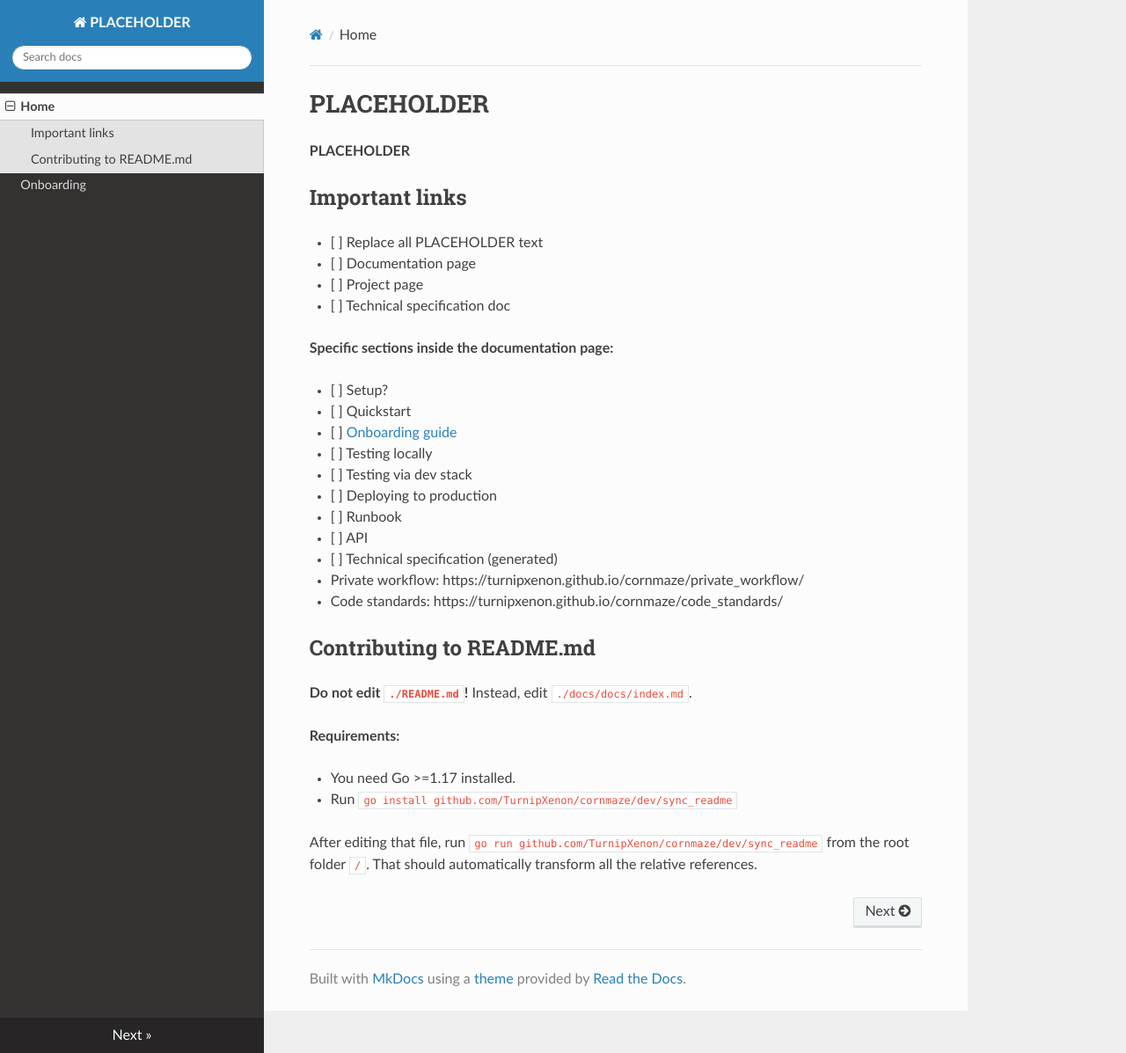
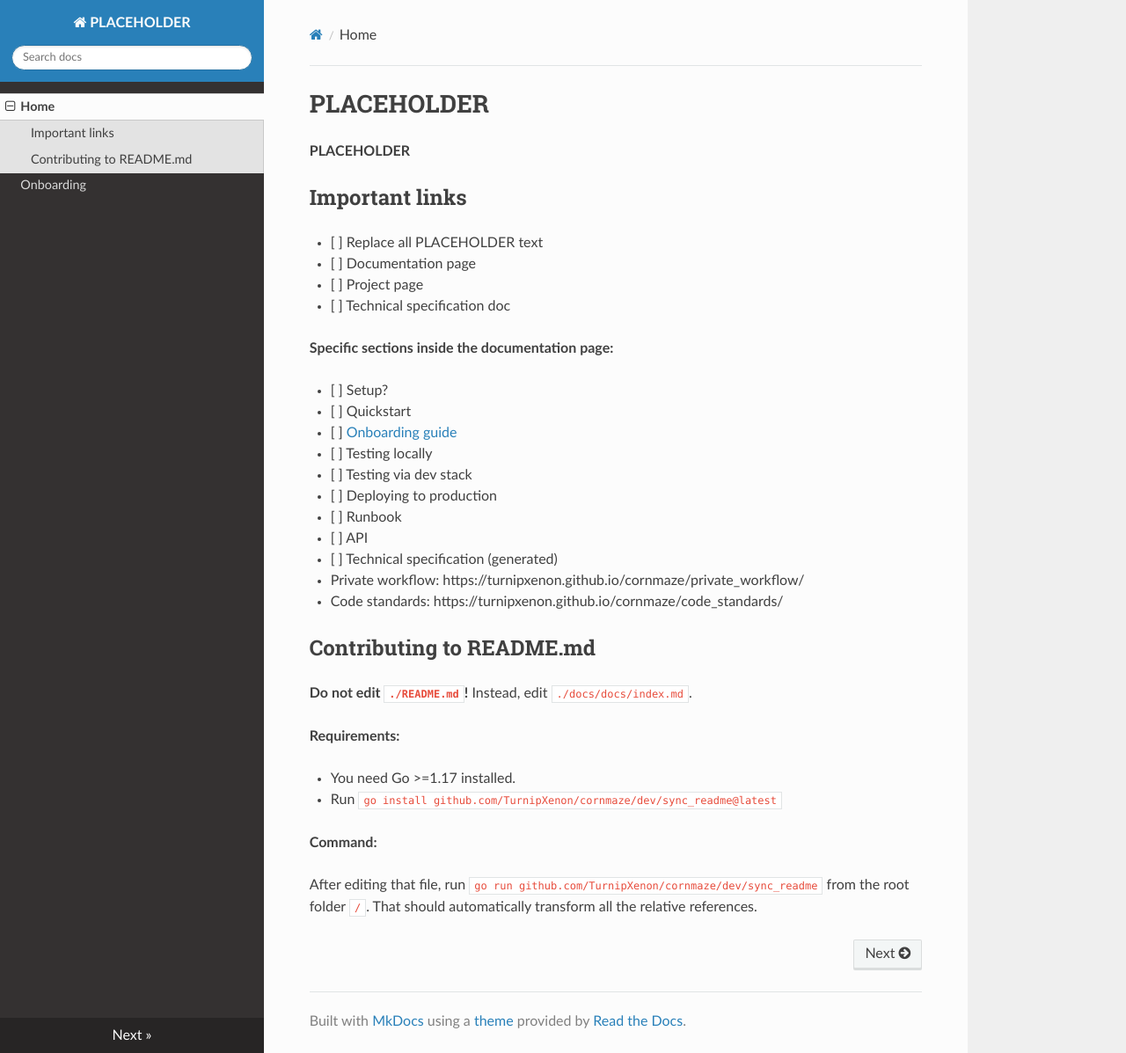
Before and after one commit to TurnipXenon/reinhard_template, an MkDocs documentation site: the page built from docs/docs/index.md, in a window 1280 px wide and 1197 px high. Shown: the whole window at 88% size. Built offline with MkDocs 1.6.1, drawn with Linux system fonts in a browser that asks for light colours; nearby versions of some CDN libraries.

Commit message:
Set up syncing with cornmaze's script (#1)

```diff
--- a/docs/docs/index.md
+++ b/docs/docs/index.md
@@ -30,7 +30,9 @@
 **Requirements:**
 
 - You need Go >=1.17 installed.
-- Run `go install github.com/TurnipXenon/cornmaze/dev/sync_readme`
+- Run `go install github.com/TurnipXenon/cornmaze/dev/sync_readme@latest`
+
+**Command:**
 
 After editing that file, run `go run github.com/TurnipXenon/cornmaze/dev/sync_readme` from the root folder `/`. That
 should automatically transform all the relative references.
```
Also changed, not shown: README.md, 3 other files.
